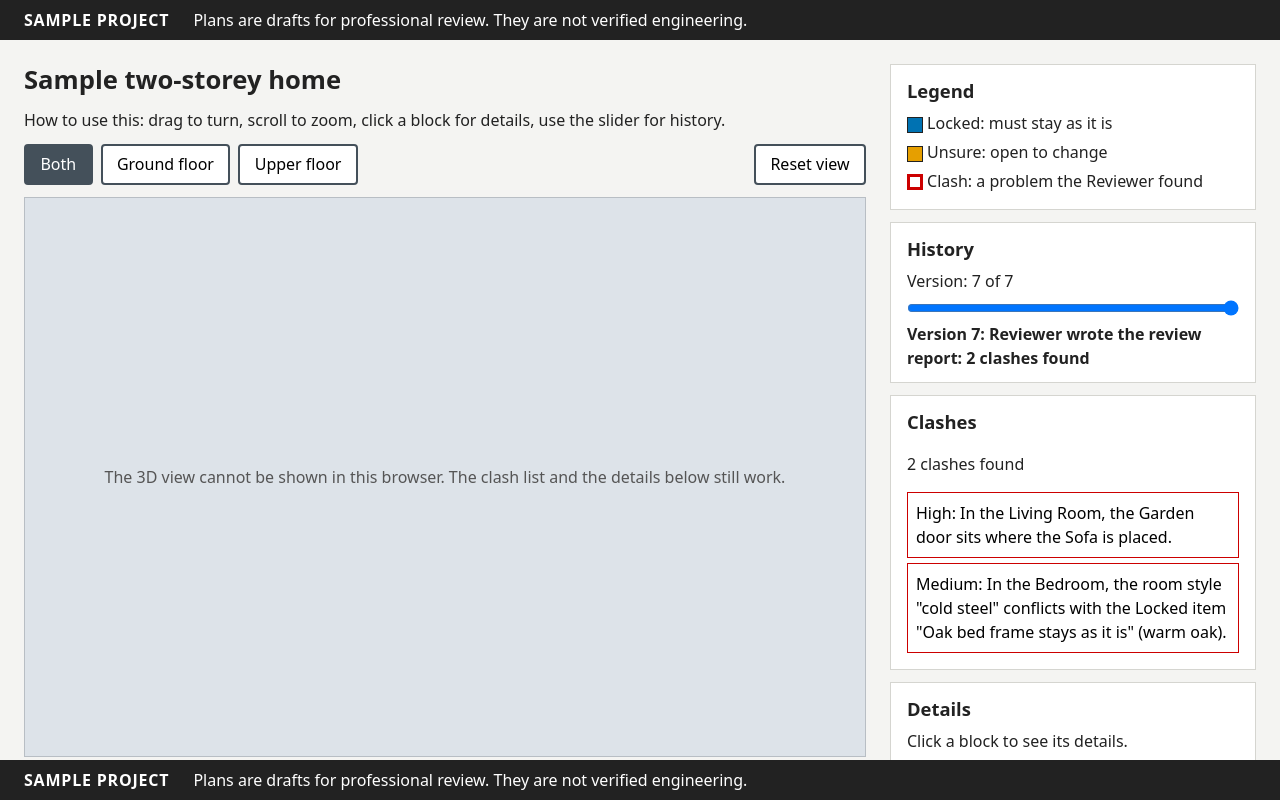
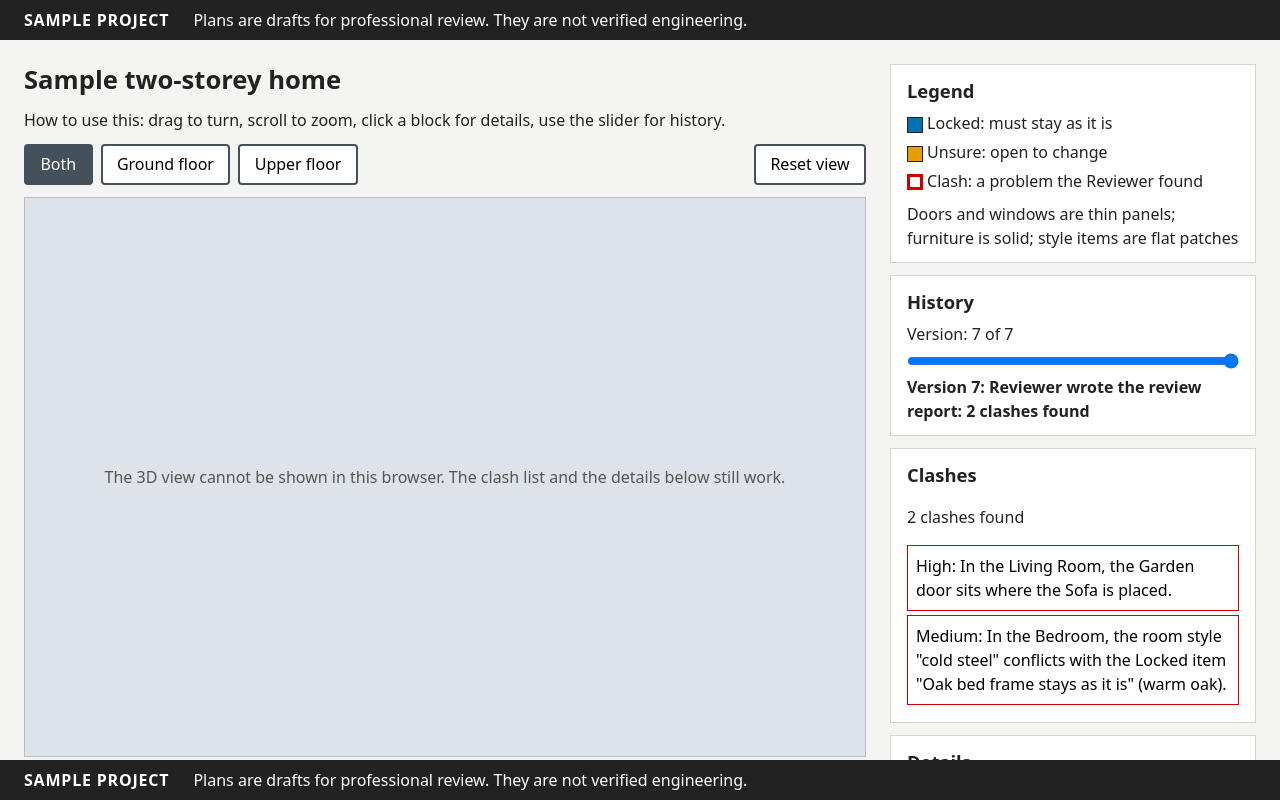
Before and after one commit to chaim123456789/DesignForYou, a website: page docs/index.html in a window 1280 px wide. Drawn offline with nearby package versions, Linux system fonts and the light colour scheme.

Commit message:
Task 7b step 8: legend line

```diff
--- a/docs/index.html
+++ b/docs/index.html
@@ -39,6 +39,7 @@
         <li><span class="swatch swatch-unsure"></span> Unsure: open to change</li>
         <li><span class="swatch swatch-clash"></span> Clash: a problem the Reviewer found</li>
       </ul>
+      <p id="legend-shapes">Doors and windows are thin panels; furniture is solid; style items are flat patches</p>
     </section>
 
     <section id="history" aria-label="Version history">
```
Also changed, not shown: test/viewer-readability.test.js (+7 -0 lines).
